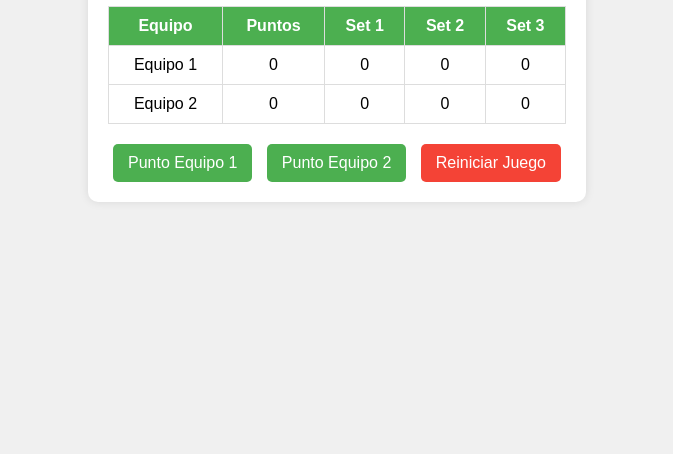
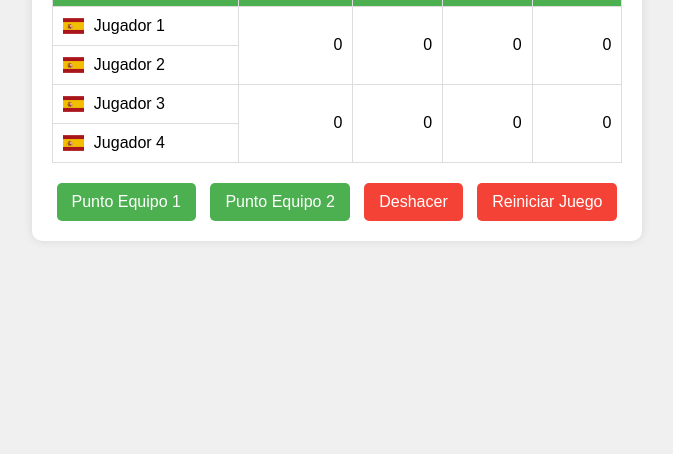
Before and after one commit to gnrodo/marcadorpadelv2, a plain HTML site: page index.html in a window 1280 px wide. Shown: the part 346-800 px from the top of the page, without its empty margins (303-976 px from the left). Drawn offline with nearby package versions, Linux system fonts and the light colour scheme.

Commit message:
Implementar mejoras en el scoreboard de pádel: nombres editables, banderas, alineación, botón de deshacer y resaltado de punto de oro

```diff
--- a/index.html
+++ b/index.html
@@ -5,6 +5,7 @@
     <meta name="viewport" content="width=device-width, initial-scale=1.0">
     <title>Scoreboard de Pádel</title>
     <link rel="stylesheet" href="styles.css">
+    <link rel="stylesheet" href="https://cdnjs.cloudflare.com/ajax/libs/flag-icon-css/3.5.0/css/flag-icon.min.css">
 </head>
 <body>
     <div class="container">
@@ -12,31 +13,58 @@
         <div class="scoreboard">
             <table>
                 <tr>
-                    <th>Equipo</th>
-                    <th>Puntos</th>
-                    <th>Set 1</th>
-                    <th>Set 2</th>
-                    <th>Set 3</th>
+                    <th class="left-align">Equipo</th>
+                    <th class="right-align">Puntos</th>
+                    <th class="right-align">Set 1</th>
+                    <th class="right-align">Set 2</th>
+                    <th class="right-align">Set 3</th>
                 </tr>
                 <tr class="team1">
-                    <td>Equipo 1</td>
-                    <td class="current-score">0</td>
-                    <td class="set1">0</td>
-                    <td class="set2">0</td>
-                    <td class="set3">0</td>
+                    <td class="left-align">
+                        <div class="player">
+                            <span class="flag-icon flag-icon-es" data-team="1" data-player="1"></span>
+                            <span class="player-name" contenteditable="true" data-team="1" data-player="1">Jugador 1</span>
+                        </div>
+                    </td>
+                    <td class="current-score right-align" rowspan="2">0</td>
+                    <td class="set1 right-align" rowspan="2">0</td>
+                    <td class="set2 right-align" rowspan="2">0</td>
+                    <td class="set3 right-align" rowspan="2">0</td>
+                </tr>
+                <tr class="team1">
+                    <td class="left-align">
+                        <div class="player">
+                            <span class="flag-icon flag-icon-es" data-team="1" data-player="2"></span>
+                            <span class="player-name" contenteditable="true" data-team="1" data-player="2">Jugador 2</span>
+                        </div>
+                    </td>
                 </tr>
                 <tr class="team2">
-                    <td>Equipo 2</td>
-                    <td class="current-score">0</td>
-                    <td class="set1">0</td>
-                    <td class="set2">0</td>
-                    <td class="set3">0</td>
+                    <td class="left-align">
+                        <div class="player">
+                            <span class="flag-icon flag-icon-es" data-team="2" data-player="1"></span>
+                            <span class="player-name" contenteditable="true" data-team="2" data-player="1">Jugador 3</span>
+                        </div>
+                    </td>
+                    <td class="current-score right-align" rowspan="2">0</td>
+                    <td class="set1 right-align" rowspan="2">0</td>
+                    <td class="set2 right-align" rowspan="2">0</td>
+                    <td class="set3 right-align" rowspan="2">0</td>
+                </tr>
+                <tr class="team2">
+                    <td class="left-align">
+                        <div class="player">
+                            <span class="flag-icon flag-icon-es" data-team="2" data-player="2"></span>
+                            <span class="player-name" contenteditable="true" data-team="2" data-player="2">Jugador 4</span>
+                        </div>
+                    </td>
                 </tr>
             </table>
         </div>
         <div class="controls">
             <button class="add-point" data-team="1">Punto Equipo 1</button>
             <button class="add-point" data-team="2">Punto Equipo 2</button>
+            <button id="undo">Deshacer</button>
             <button id="reset">Reiniciar Juego</button>
         </div>
     </div>
--- a/script.js
+++ b/script.js
@@ -2,14 +2,20 @@ document.addEventListener('DOMContentLoaded', () => {
     const team1Score = document.querySelector('.team1 .current-score');
     const team2Score = document.querySelector('.team2 .current-score');
     const addPointButtons = document.querySelectorAll('.add-point');
+    const undoButton = document.getElementById('undo');
     const resetButton = document.getElementById('reset');
+    const flagIcons = document.querySelectorAll('.flag-icon');
+    const playerNames = document.querySelectorAll('.player-name');
 
     const scores = ['0', '15', '30', '40', 'AD'];
     let currentScores = [0, 0];
     let sets = [[0, 0], [0, 0], [0, 0]];
     let currentSet = 0;
+    let history = [];
 
     function updateScore(team) {
+        history.push({currentScores: [...currentScores], sets: JSON.parse(JSON.stringify(sets)), currentSet});
+
         const otherTeam = team === 0 ? 1 : 0;
 
         if (currentScores[team] === 3 && currentScores[otherTeam] === 3) {
@@ -53,12 +59,32 @@ document.addEventListener('DOMContentLoaded', () => {
             document.querySelector(`.team1 .set${i + 1}`).textContent = sets[i][0];
             document.querySelector(`.team2 .set${i + 1}`).textContent = sets[i][1];
         }
+
+        // Highlight cells if score is 40-40
+        if (currentScores[0] === 3 && currentScores[1] === 3) {
+            team1Score.classList.add('golden');
+            team2Score.classList.add('golden');
+        } else {
+            team1Score.classList.remove('golden');
+            team2Score.classList.remove('golden');
+        }
+    }
+
+    function undo() {
+        if (history.length > 0) {
+            const lastState = history.pop();
+            currentScores = lastState.currentScores;
+            sets = lastState.sets;
+            currentSet = lastState.currentSet;
+            updateScoreboard();
+        }
     }
 
     function resetGame() {
         currentScores = [0, 0];
         sets = [[0, 0], [0, 0], [0, 0]];
         currentSet = 0;
+        history = [];
         updateScoreboard();
     }
 
@@ -69,7 +95,27 @@ document.addEventListener('DOMContentLoaded', () => {
         });
     });
 
+    undoButton.addEventListener('click', undo);
     resetButton.addEventListener('click', resetGame);
+
+    flagIcons.forEach(flag => {
+        flag.addEventListener('click', () => {
+            const team = flag.getAttribute('data-team');
+            const player = flag.getAttribute('data-player');
+            const newCountry = prompt('Ingrese el código de país de 2 letras (ej. es, ar, us):');
+            if (newCountry && newCountry.length === 2) {
+                flag.className = `flag-icon flag-icon-${newCountry.toLowerCase()}`;
+            }
+        });
+    });
+
+    playerNames.forEach(name => {
+        name.addEventListener('blur', () => {
+            if (name.textContent.trim() === '') {
+                name.textContent = `Jugador ${name.getAttribute('data-team')}${name.getAttribute('data-player')}`;
+            }
+        });
+    });
 
     updateScoreboard();
 });
--- a/styles.css
+++ b/styles.css
@@ -32,12 +32,19 @@ table {
 th, td {
     border: 1px solid #ddd;
     padding: 10px;
-    text-align: center;
 }
 
 th {
     background-color: #4CAF50;
     color: white;
+}
+
+.left-align {
+    text-align: left;
+}
+
+.right-align {
+    text-align: right;
 }
 
 .controls {
@@ -60,10 +67,28 @@ button:hover {
     background-color: #45a049;
 }
 
-#reset {
+#reset, #undo {
     background-color: #f44336;
 }
 
-#reset:hover {
+#reset:hover, #undo:hover {
     background-color: #d32f2f;
 }
+
+.player {
+    display: flex;
+    align-items: center;
+}
+
+.flag-icon {
+    margin-right: 10px;
+    cursor: pointer;
+}
+
+.player-name {
+    cursor: text;
+}
+
+.golden {
+    background-color: gold;
+}
```
